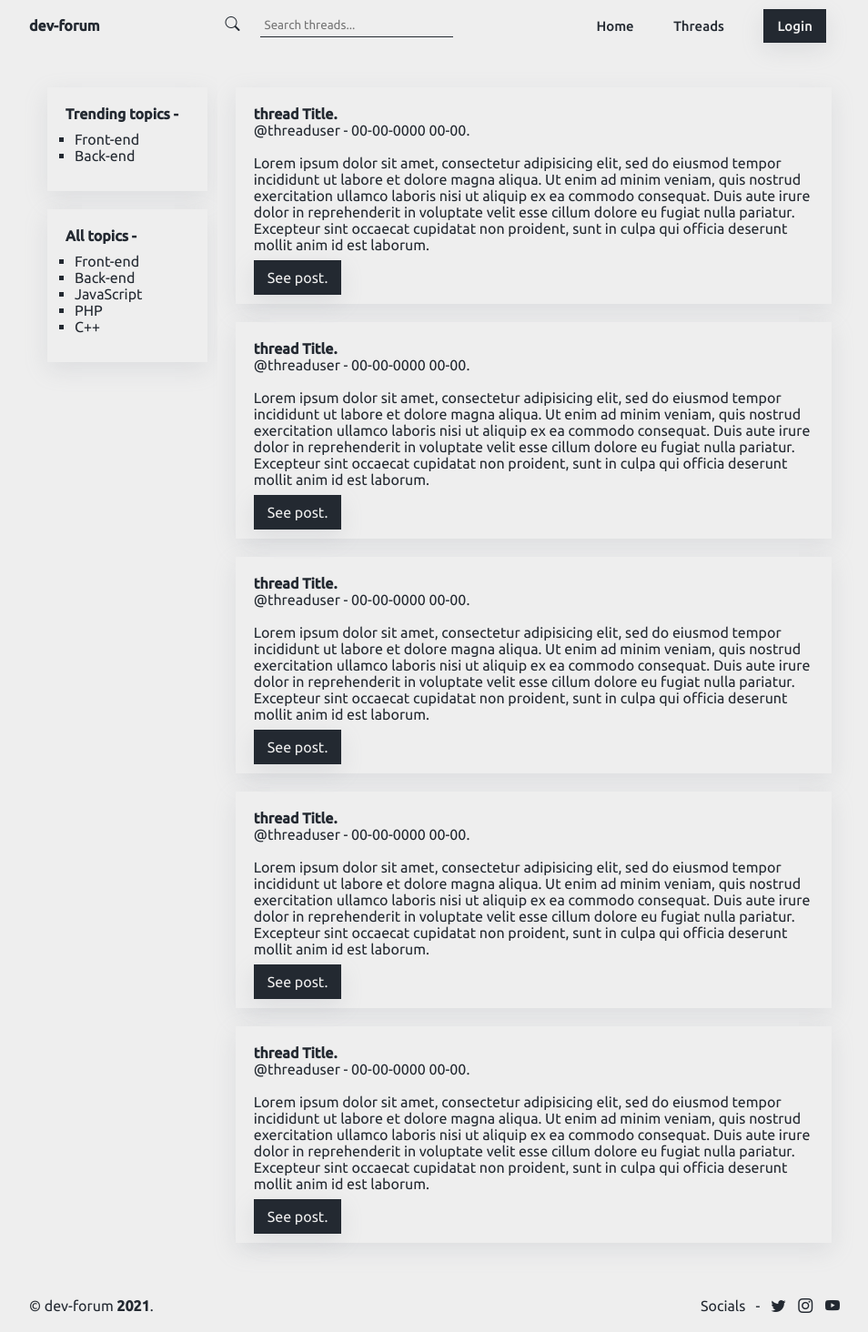
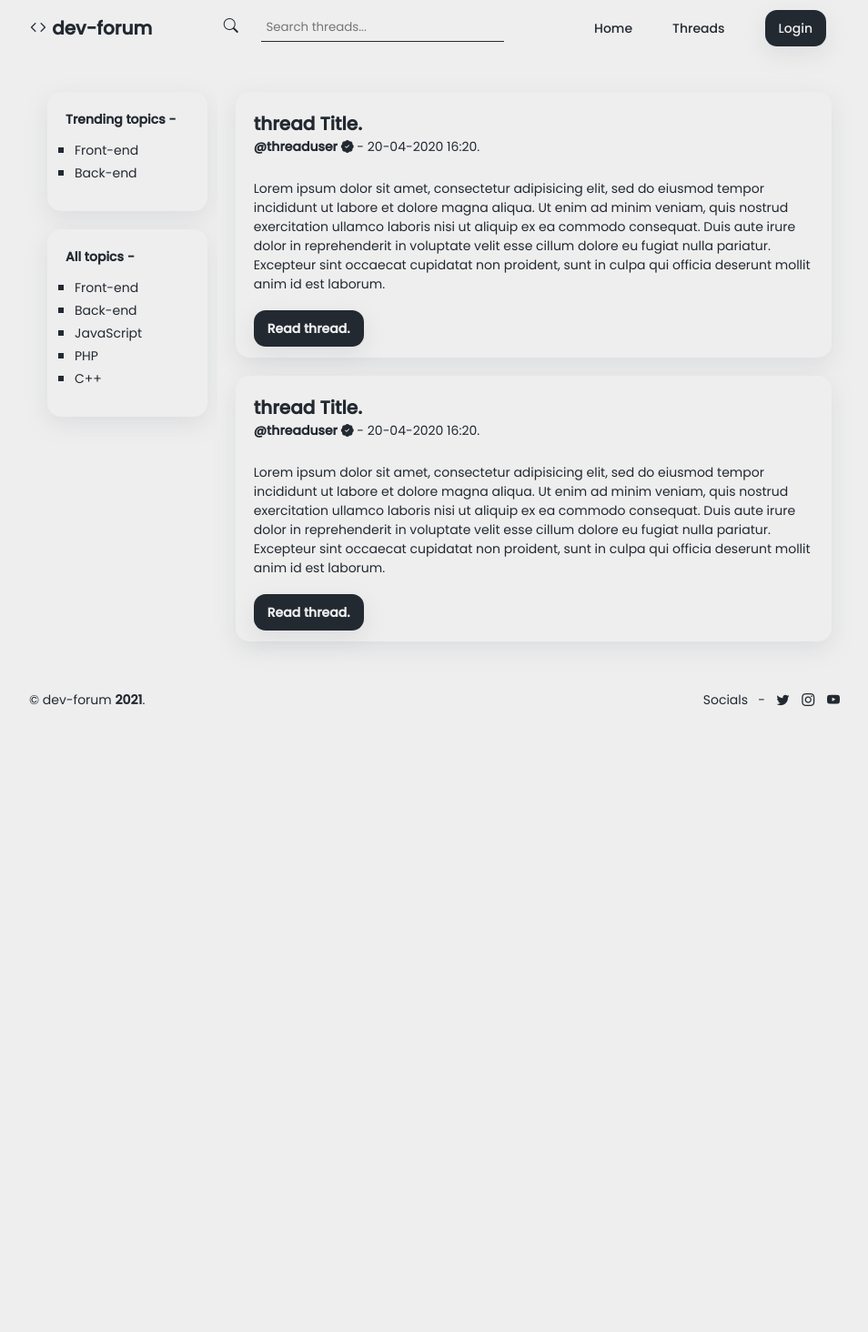
Before and after one commit to wietsedejonge/dev-forum, a PHP site: page / in a window 1280 px wide. Shown: the whole page at 91% size, without its empty margins (160-1114 px from the left). After the commit the page ends 776 px from the top, so only its background shows below. Run offline with PHP 8.4, Linux system fonts and the light colour scheme.

Commit message:
some progress

```diff
--- a/src/css/style.css
+++ b/src/css/style.css
@@ -12,7 +12,7 @@
   padding: 0;
   background-color: var(--bg-color-main);
   color: var(--txt-color-main);
-  font-family: 'Ubuntu', sans-serif;
+  font-family: 'Poppins', sans-serif;
 }
 
 body {
@@ -28,6 +28,64 @@ ul, li, a {
 h1, h2, h3, h4, h5, h6, p, b {
   color: inherit;
   background-color: transparent;
+}
+
+p {
+    font-size: 14px;
+    padding: 0;
+}
+
+.warning {
+    color: var(--negative-feedback);
+    padding: 0;
+}
+
+.success {
+    color: var(--positive-feedback);
+    padding: 0;
+}
+
+.small {
+    font-size: 12px;
+    color: var(--main-txt-color);
+}
+
+a {
+    font-size: 14px;
+    color: var(--main-txt-color);
+}
+
+button {
+    outline: transparent;
+    border: none;
+
+    font-size: 14px;
+    color: var(--main-txt-color);
+}
+
+h5 {
+    font-size: 14px;
+    color: var(--main-txt-color);
+}
+
+h4 {
+    font-size: 20px;
+    color: var(--main-txt-color);
+}
+
+h3 {
+    font-size: 28px;
+    color: var(--main-txt-color);
+}
+
+h2 {
+    font-size: 40px;
+    color: var(--main-txt-color);
+}
+
+h1 {
+    font-size: 56px;
+    color: var(--main-txt-color);
 }
 
 header {
@@ -82,6 +140,8 @@ header input {
   width: 85%;
   height: inherit;
 
+  border-radius: 15px;
+
   box-shadow: var(--box-shadow);
   background-color: var(--bg-color-main);
 }
@@ -92,9 +152,7 @@ header input {
 
   width: 95%;
 
-  /* display: grid;
-  grid-column: 1fr;
-  grid-row: 1fr; */
+  border-radius: 15px;
 
   box-shadow: var(--box-shadow);
   background-color: var(--bg-color-main);
@@ -118,6 +176,8 @@ ul li a:hover {
   padding: 10px 15px;
   margin: 20px 0 20px 0;
 
+  border-radius: 13px;
+
   text-decoration: none;
 
   background-color: var(--txt-color-main);
@@ -133,7 +193,7 @@ ul li a:hover {
 }
 
 footer {
-  margin: 20px 15%;
+  margin: auto 15% 20px 15%;
   display: flex;
   justify-content: space-between;
 }
--- a/src/includes/layouts/footer.php
+++ b/src/includes/layouts/footer.php
@@ -1,10 +1,12 @@
 <footer>
   <p>&copy; dev-forum <b><?php echo date('Y'); ?></b>.</p>
   <div>
-    Socials &nbsp; -&nbsp;
-    <a href="#"><i class="bi bi-twitter"></i></a>
-    <a href="#"><i class="bi bi-instagram"></i></a>
-    <a href="#"><i class="bi bi-youtube"></i></a>
+    <p>
+      Socials &nbsp; -&nbsp;
+      <a href="#"><i class="bi bi-twitter"></i></a>
+      <a href="#"><i class="bi bi-instagram"></i></a>
+      <a href="#"><i class="bi bi-youtube"></i></a>
+    </p>
   </div>
 </footer>
 </body>
--- a/src/includes/layouts/main-header.php
+++ b/src/includes/layouts/main-header.php
@@ -3,14 +3,17 @@
   <head>
     <meta charset="utf-8">
     <link rel="stylesheet" href="css/style.css">
+
+    <link rel="stylesheet" href="https://cdn.jsdelivr.net/npm/bootstrap-icons@1.5.0/font/bootstrap-icons.css">
+
     <link rel="preconnect" href="https://fonts.gstatic.com">
-    <link rel="stylesheet" href="https://cdn.jsdelivr.net/npm/bootstrap-icons@1.5.0/font/bootstrap-icons.css">
-    <link href="https://fonts.googleapis.com/css2?family=Ubuntu:ital,wght@0,300;0,400;0,500;1,300;1,400;1,500&display=swap" rel="stylesheet">
+    <link href="https://fonts.googleapis.com/css2?family=Poppins:ital,wght@0,300;0,400;0,500;1,300;1,400;1,500&family=Roboto:ital,wght@0,100;0,300;0,400;0,500;0,700;1,100;1,300;1,400;1,500&display=swap" rel="stylesheet">
+
     <title>dev-forum</title>
   </head>
   <body>
     <header>
-      <h4>dev-forum</h4>
+      <h4><i class="bi bi-code"></i> dev-forum</h4>
 
       <label>
         <i class="bi bi-search"></i> &nbsp;&nbsp;&nbsp;&nbsp;
--- a/src/index.php
+++ b/src/index.php
@@ -6,7 +6,7 @@ require 'includes/layouts/main-header.php';
   <div class="sidebar">
     <div class="sidebar-card">
 
-      <h4>Trending topics -</h4>
+      <h5>Trending topics -</h5>
         <ul>
           <li>
             <a href="#">Front-end</a>
@@ -18,7 +18,7 @@ require 'includes/layouts/main-header.php';
     </div>
 
     <div class="sidebar-card">
-      <h4>All topics -</h4>
+      <h5>All topics -</h5>
         <ul>
 
           <li>
@@ -43,18 +43,18 @@ require 'includes/layouts/main-header.php';
 
       <div class="thread-container">
         <?php
-        for ($i=0; $i < 5; $i++) {
+        for ($i=0; $i < 2; $i++) {
           echo '
         <div class="thread-card">
 
           <h4>thread Title.</h4>
-          <p>@threaduser - 00-00-0000 00-00.</p>
+          <p><b>@threaduser <i class="bi bi-patch-check-fill"></i></b> - 20-04-2020 16:20.</p>
           <br>
           <p>Lorem ipsum dolor sit amet, consectetur adipisicing elit, sed do eiusmod tempor incididunt ut labore et dolore magna aliqua. Ut enim ad minim veniam, quis nostrud exercitation ullamco laboris nisi ut aliquip ex ea commodo consequat. Duis aute irure dolor in reprehenderit in voluptate velit esse cillum dolore eu fugiat nulla pariatur. Excepteur sint occaecat cupidatat non proident, sunt in culpa qui officia deserunt mollit anim id est laborum.</p>
 
           <br>
 
-          <a class="btn" href="#">See post.</a>
+          <a class="btn" href="#"><b>Read thread.</b></a>
 
           <br>
 
```
